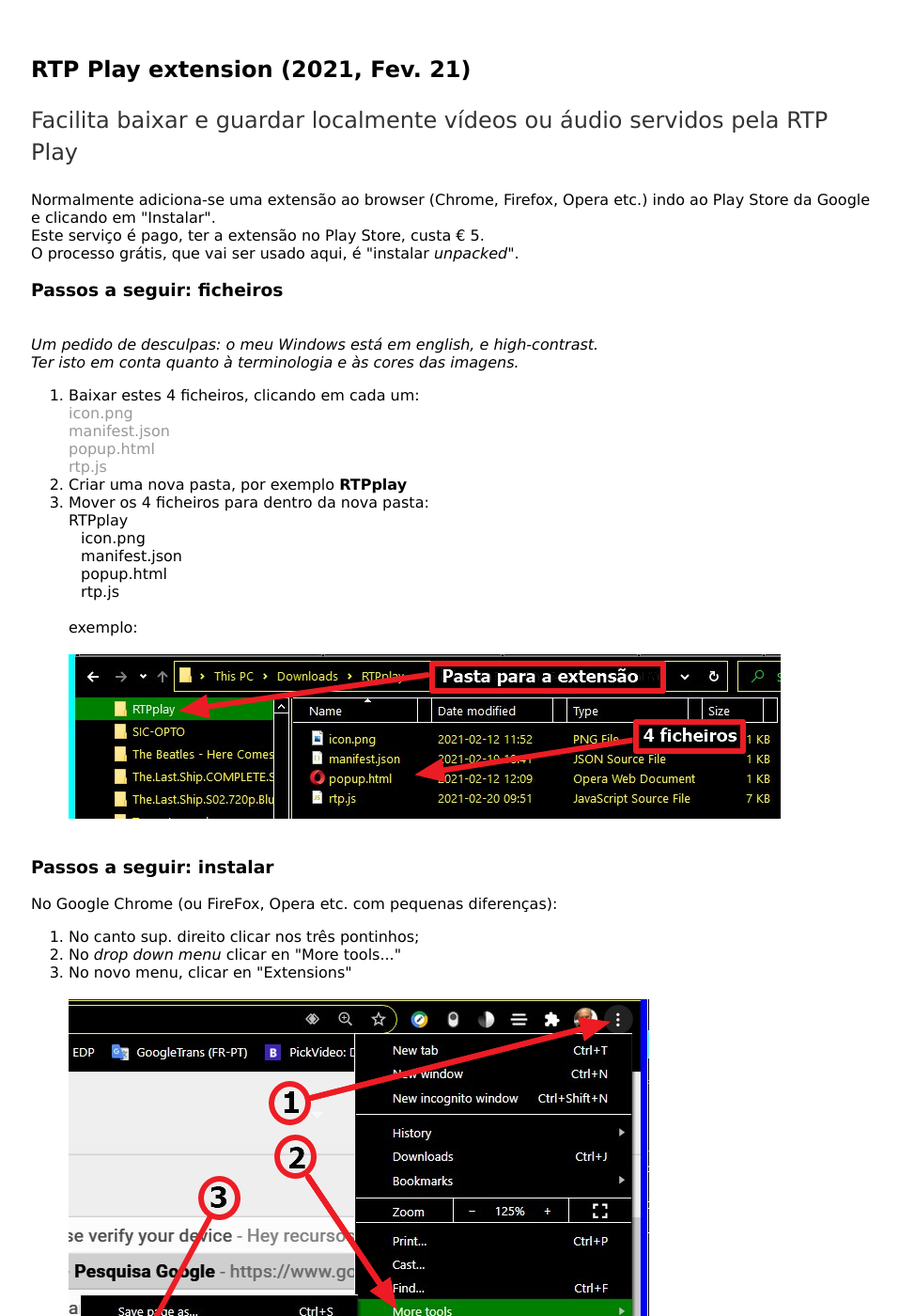
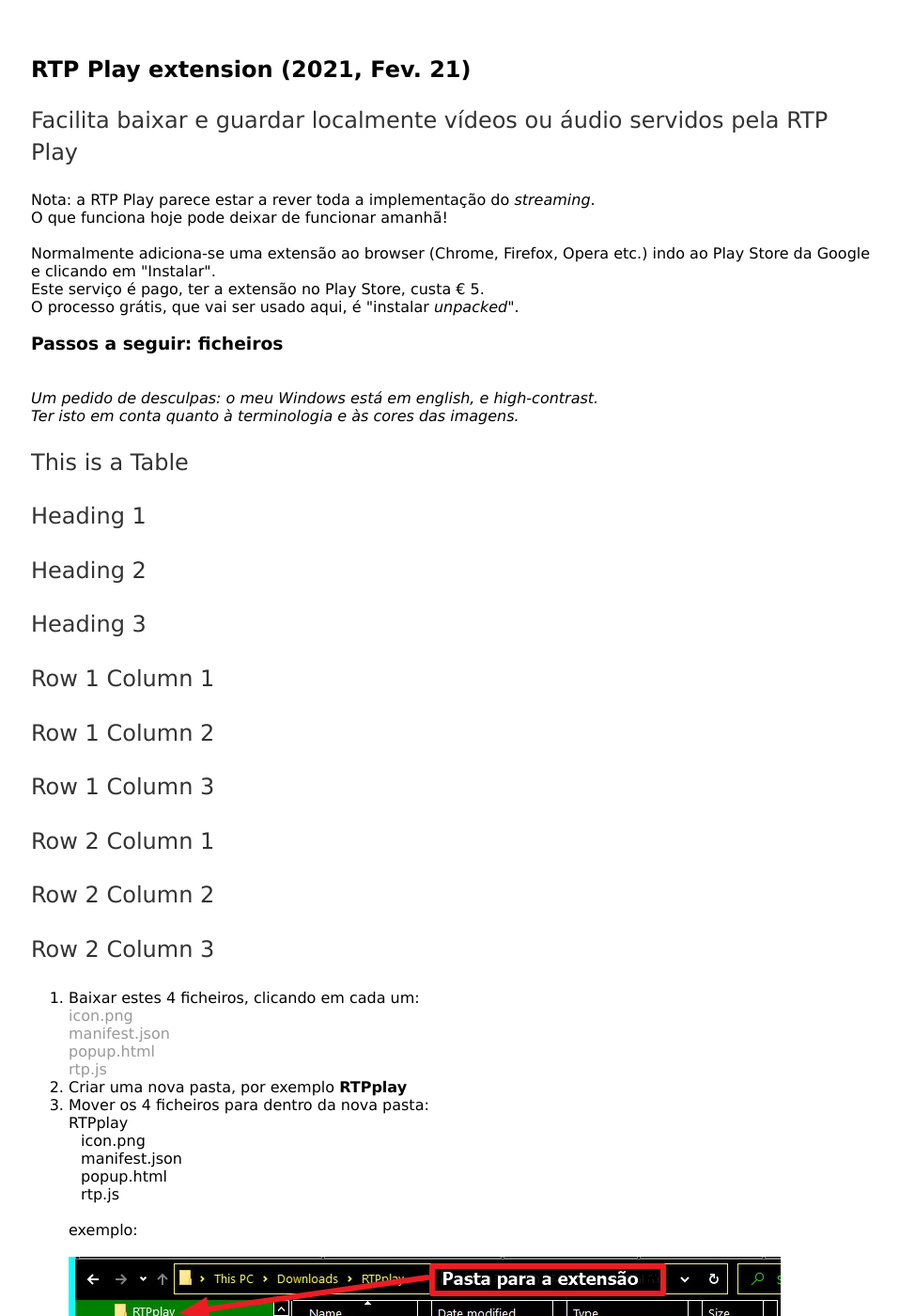
Before and after one commit to rtpplay/recursos.github.io, a Jekyll site: the page built from index.html, in a window 1280 px wide and 1400 px high. Shown: the whole window at 94% size, without its empty margins (159-1116 px from the left). Built offline with Jekyll 4.4.1, drawn with Linux system fonts in a browser that asks for light colours; some of the changed text lies outside the part shown.

Commit message:
Update index.html

```diff
--- a/index.html
+++ b/index.html
@@ -4,9 +4,12 @@
 ---
 <div class="blurb">
 	<h2>RTP Play extension (2021, Fev. 21)</h2>
-	<p>Facilita baixar e guardar localmente vídeos ou áudio servidos pela RTP Play</p>
+	<p>Facilita baixar e guardar localmente vídeos ou áudio servidos pela RTP Play
+
+	</p>
 </div><!-- /.blurb -->
-<div>
+<div>Nota: a RTP Play parece estar a rever toda a implementação do <i>streaming</i>.<br>
+	O que funciona hoje pode deixar de funcionar amanhã!<br><br>
 	Normalmente adiciona-se uma extensão ao browser (Chrome, Firefox, Opera etc.) indo ao Play Store da Google e clicando em "Instalar".
 	<br>
 	Este serviço é pago, ter a extensão no Play Store, custa € 5.
@@ -18,6 +21,44 @@
 	<i>Um pedido de desculpas: o meu Windows está em english, e high-contrast.<br>
 	Ter isto em conta quanto à terminologia e às cores das imagens.
 	</i>
+	<div class="Table">
+    <div class="Title">
+        <p>This is a Table</p>
+    </div>
+    <div class="Heading">
+        <div class="Cell">
+            <p>Heading 1</p>
+        </div>
+        <div class="Cell">
+            <p>Heading 2</p>
+        </div>
+        <div class="Cell">
+            <p>Heading 3</p>
+        </div>
+    </div>
+    <div class="Row">
+        <div class="Cell">
+            <p>Row 1 Column 1</p>
+        </div>
+        <div class="Cell">
+            <p>Row 1 Column 2</p>
+        </div>
+        <div class="Cell">
+            <p>Row 1 Column 3</p>
+        </div>
+    </div>
+    <div class="Row">
+        <div class="Cell">
+            <p>Row 2 Column 1</p>
+        </div>
+        <div class="Cell">
+            <p>Row 2 Column 2</p>
+        </div>
+        <div class="Cell">
+            <p>Row 2 Column 3</p>
+        </div>
+    </div>
+</div>
 	<ol>
 	<li>
 	Baixar estes 4 ficheiros, clicando em cada um:<br>
@@ -94,6 +135,8 @@
 <br>Antena3 Madeira
 <br>
 <br>
+			Na maior parte a extensão funciona, nalguns casos a implementação do <i>streaming</i> mudou e a captura do URL do vídeo falha.
+			<br>
 			Mas como a RTP Play está em obras, à medida que a ferramenta deixar de funcionar, p.f. avisem e juntem o link da página em falta.<br>
 			Obrigado pela vossa atenção!
 			<br>
```
